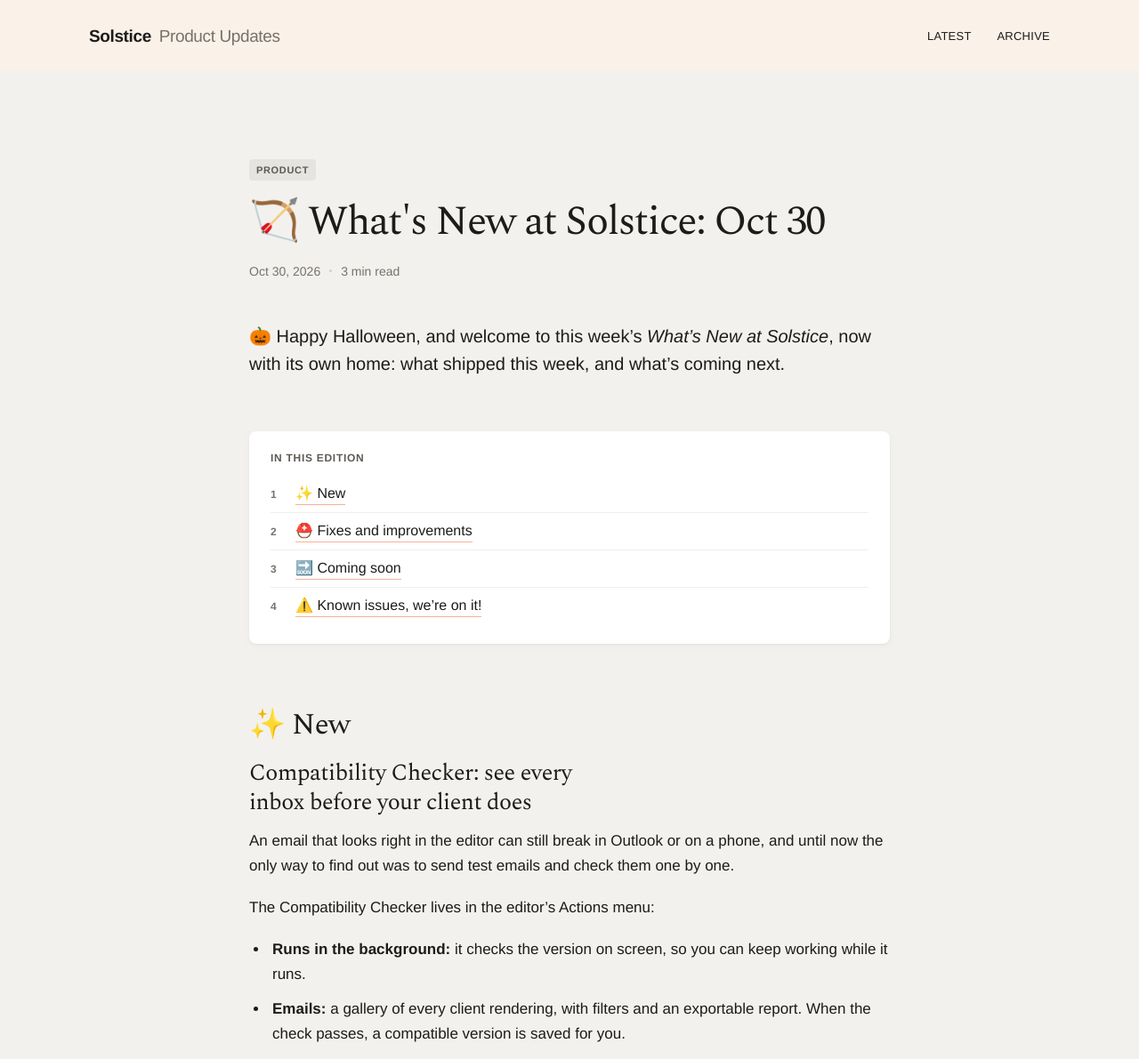
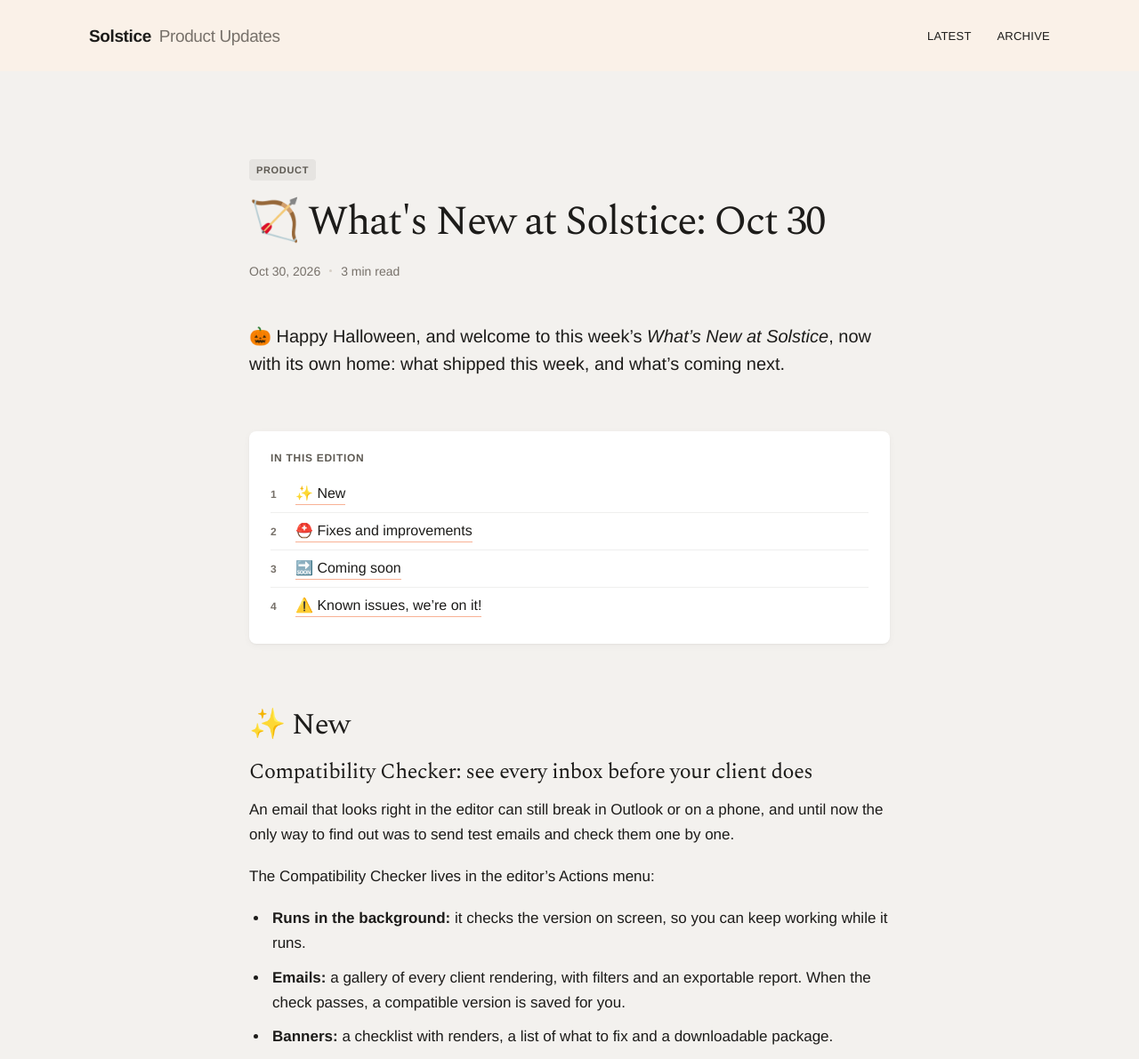
Before and after one commit to eeva-ff/solstice-newsletter, a Jekyll site: the page built from index.html, in a window 1280 px wide. Shown: the top 1191 px of the page at 89% size. Built offline with Jekyll 4.4.1, drawn with Linux system fonts in a browser that asks for light colours; a style sheet for code colours, icons or effects is not loaded.

Commit message:
Feature subheadings on one line
Co-Authored-By: Claude Opus 5.5 <noreply@anthropic.com>

```diff
--- a/assets/style.css
+++ b/assets/style.css
@@ -62,7 +62,7 @@ h1 a { color: inherit; text-decoration: none; }
   font: 300 33px/1.2 var(--serif); letter-spacing: -0.02em;
   margin: 72px 0 18px; scroll-margin-top: 24px; max-width: 480px; text-wrap: balance;
 }
-.article-body h3 { font: 300 26px/1.25 var(--serif); letter-spacing: -0.02em; margin: 8px 0 14px; max-width: 520px; text-wrap: balance; }
+.article-body h3 { font: 300 24px/1.25 var(--serif); letter-spacing: -0.02em; margin: 8px 0 14px; white-space: nowrap; }
 .article-body ul { padding-left: 22px; margin: 0 0 19px; }
 .article-body li { margin: 0 0 10px; padding-left: 4px; }
 .article-body strong { font-weight: 600; }
@@ -114,6 +114,7 @@ h1 a { color: inherit; text-decoration: none; }
   h1 { font-size: 34px; letter-spacing: -1px; white-space: normal; text-wrap: balance; }
   .article-body h2 { font-size: 28px; }
   .archive-title { font-size: 24px; }
+  .article-body h3 { white-space: normal; text-wrap: balance; }
 }
 
 /* Looping highlight clip, as on the solsticehealth.co posts */
```
